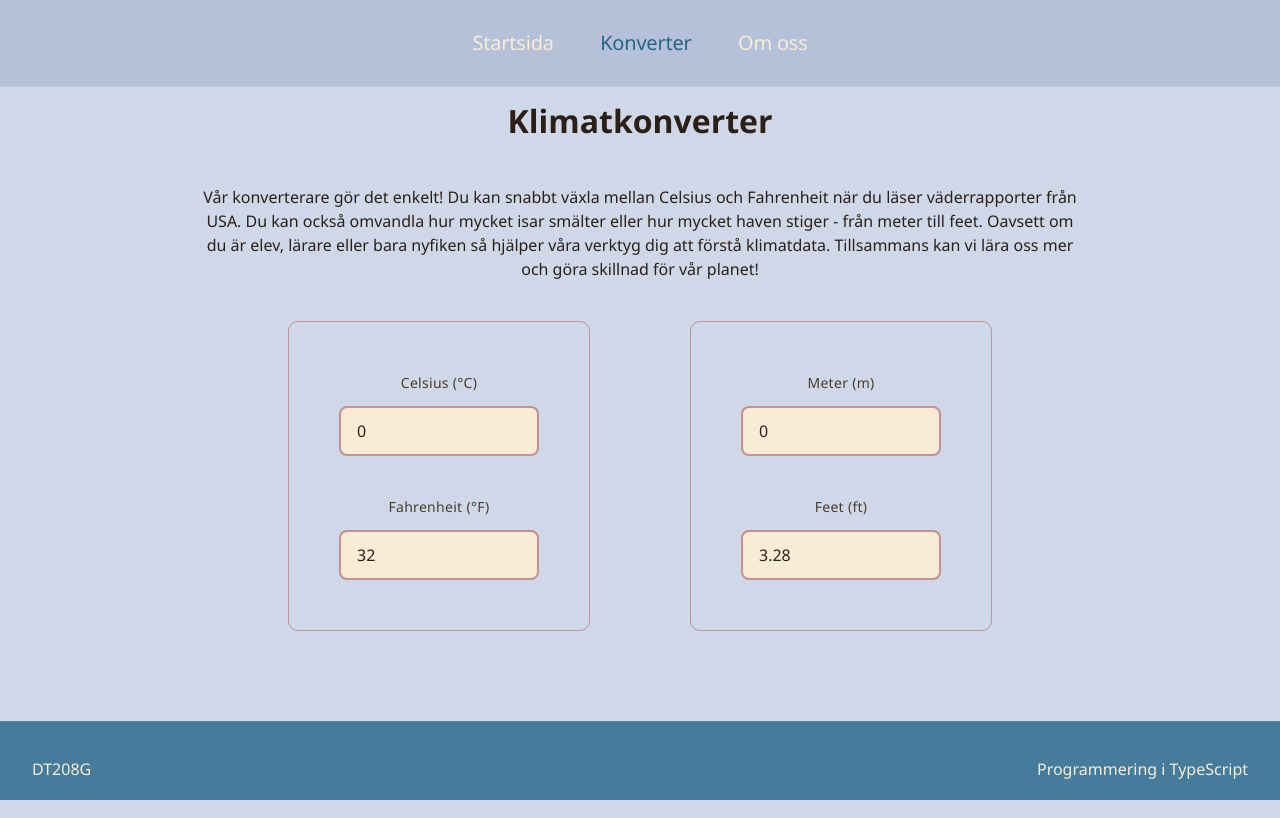
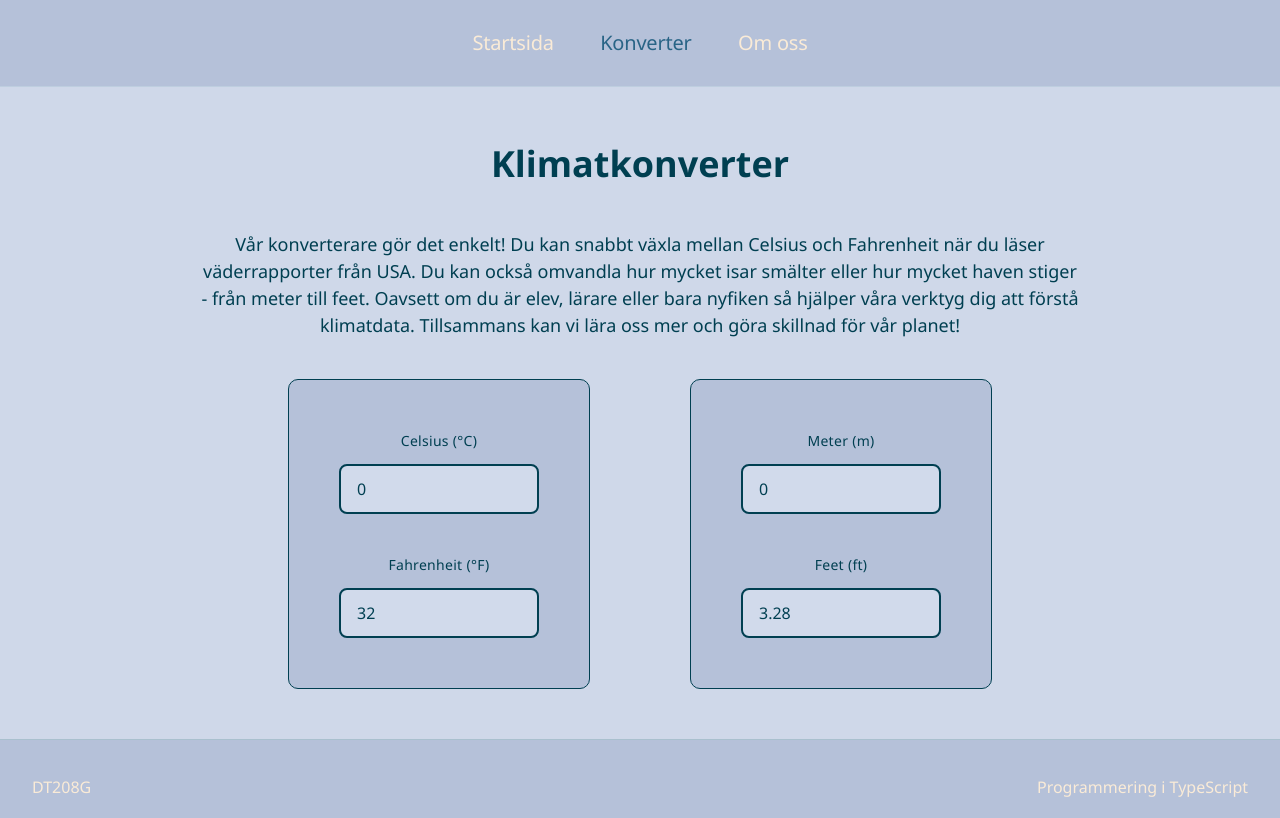
Before and after one commit to umavanmoriel/DT208G_Moment3, an Angular app: page /converter in a window 1280 px wide. Built offline with nearby package versions, Linux system fonts and the light colour scheme.

Commit message:
--Ändrar css för converter och about komponenter --Fixade fel layout i startpage komponent

```diff
--- a/src/app/about/about.css
+++ b/src/app/about/about.css
@@ -3,4 +3,5 @@
     flex-direction: column;
     align-items: center;
     gap: 20px;
+    padding: 50px 100px;
 }
--- a/src/app/converter/converter.css
+++ b/src/app/converter/converter.css
@@ -4,7 +4,8 @@
     align-items: center;
     text-align: center;
     gap: 40px;
-    padding: 10px 200px;
+    padding: 50px 200px;
+    font-size: 1.125rem;
 }
 
 .converter-blocks-container {
@@ -19,9 +20,10 @@
     align-items: center;
     justify-content: center;
     gap: 40px;
-    border: 1px solid #c5908e;
+    border: 1px solid #003F51;
     border-radius: 10px;
     padding: 50px;
+    background-color: #B5C1D9;
 }
 
 .input-container {
@@ -36,7 +38,7 @@
     display: block;
     margin-bottom: 0.5rem;
     font-weight: 500;
-    color: #493d26;
+    color: #003F51;
     font-size: 0.875rem;
     letter-spacing: 0.3px;
 }
@@ -46,20 +48,20 @@
     padding: 0.75rem 1rem;
     font-family: 'Segoe UI', system-ui, -apple-system, 'Inter', 'Helvetica Neue', sans-serif;
     font-size: 1rem;
-    color: #2c1f16;
-    background-color: #faebd7;
-    border: 2px solid #c5908e;
+    color: #003F51;
+    background-color: #D1DAEB;
+    border: 2px solid #003F51;
     border-radius: 0.5rem;
     transition: all 0.2s ease;
     outline: none;
 }
 
 .temperature-input:hover {
-    border-color: #6f4e37;
+    border-color: #003F51;
 }
 
 .temperature-input:focus {
-    border-color: #6f4e37;
+    border-color: #003F51;
     box-shadow: 0 0 0 3px rgba(111, 78, 55, 0.15);
 }
 
--- a/src/app/footer/footer.css
+++ b/src/app/footer/footer.css
@@ -1,7 +1,7 @@
 /* Footer */
 
 footer {
-    background-color: #457C9B;
+    background-color: #B5C1D9;
     padding: 2rem 2rem 1rem 2rem;
     margin-top: auto;
     border-top: 1px solid rgba(140, 190, 180, 0.3);
--- a/src/app/startpage/startpage.css
+++ b/src/app/startpage/startpage.css
@@ -8,6 +8,10 @@
 .hero-wrapper {
     position: relative;
     width: 100vw;
+    left: 50%;
+    right: 50%;
+    margin-left: -50vw;
+    margin-right: -50vw;
 }
 
 .startpage-hero-image {
--- a/src/styles.css
+++ b/src/styles.css
@@ -11,11 +11,12 @@ html {
 body {
     font-family: 'Segoe UI', system-ui, -apple-system, 'Inter', 'Helvetica Neue', sans-serif;
     line-height: 1.5;
-    color: #2c1f16;
     min-height: 100vh;
     display: flex;
     flex-direction: column;
     background-color: #CFD8E9;
+    color: #003F51;
+    overflow-x: hidden;
 }
 
 app-root {
```
